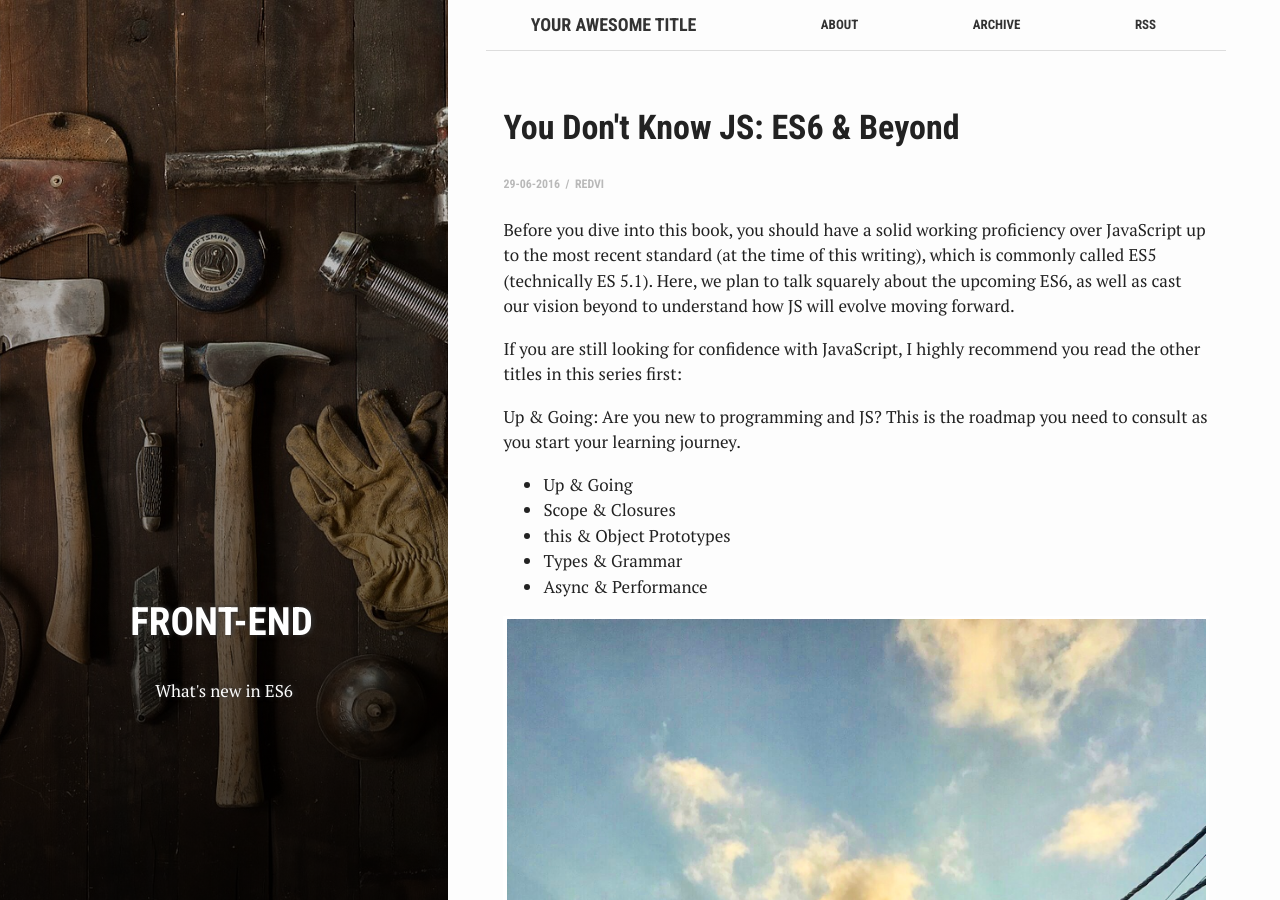
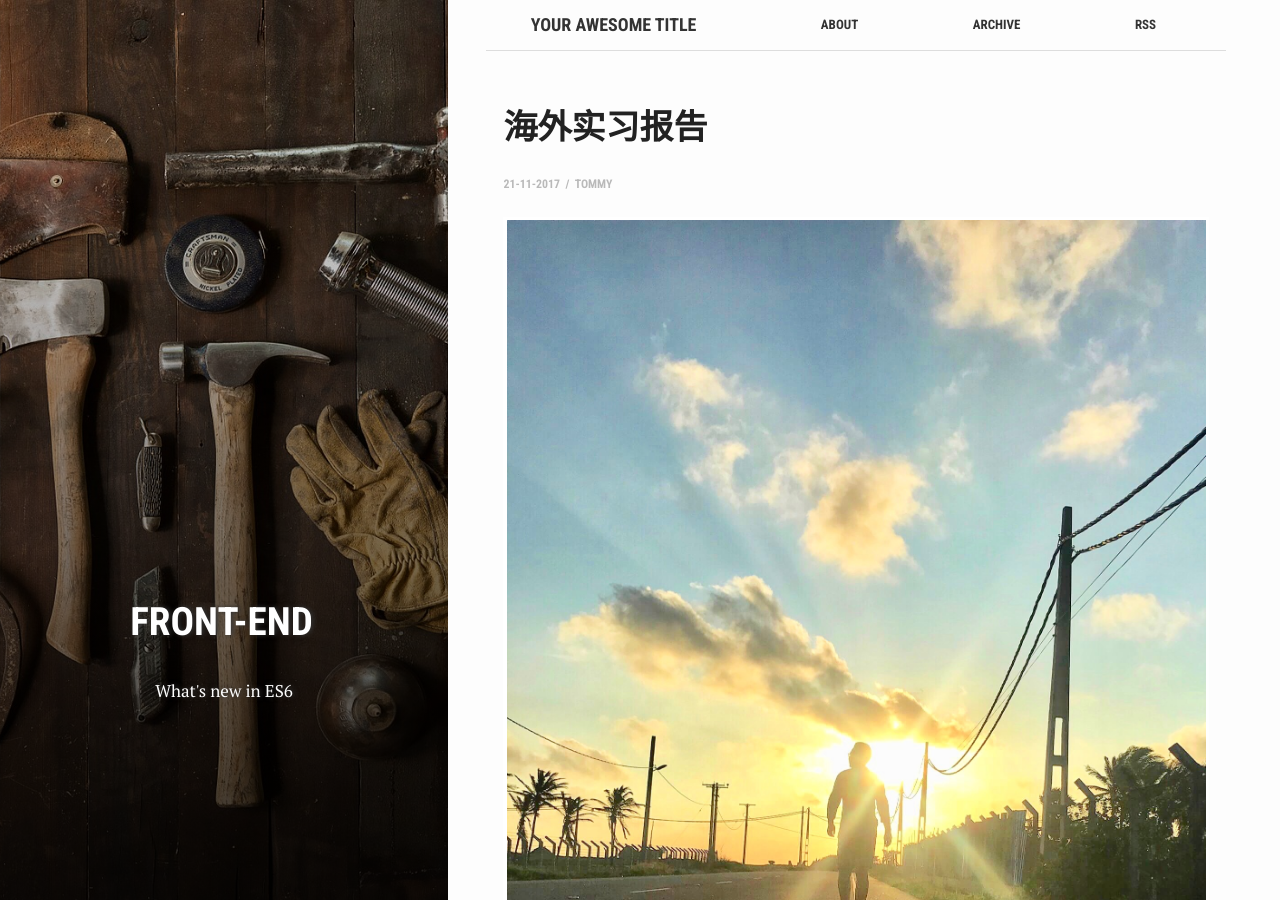
Before and after one commit to ceevon/hello-world, a Jekyll site: the page built from _posts/2016-06-29-es6.md, in a window 1280 px wide and 900 px high. Built offline with Jekyll 4.4.1, drawn with Linux system fonts in a browser that asks for light colours; some of the changed text lies outside the part shown.

Commit message:
修改日记

```diff
--- a/_posts/2016-06-29-es6.md
+++ b/_posts/2016-06-29-es6.md
@@ -1,41 +1,14 @@
 ---
 bg: "tools.jpg"
 layout: post
-title:  "You Don't Know JS: ES6 & Beyond"
-crawlertitle: "About ES6"
+title:  "海外实习报告"
+crawlertitle: "Puttalam"
 summary: "What's new in ES6"
-date:   2016-06-29 20:09:47 +0700
+date:   2017-11-21 08:09:47 +0700
 categories: posts
 tags: ['front-end']
-author: redVi
+author: Tommy
 ---
-Before you dive into this book, you should have a solid working proficiency over JavaScript up to the most recent standard (at the time of this writing), which is commonly called ES5 (technically ES 5.1). Here, we plan to talk squarely about the upcoming ES6, as well as cast our vision beyond to understand how JS will evolve moving forward.
 
-If you are still looking for confidence with JavaScript, I highly recommend you read the other titles in this series first:
-
-Up & Going: Are you new to programming and JS? This is the roadmap you need to consult as you start your learning journey.
-
-- Up & Going
-- Scope & Closures
-- this & Object Prototypes
-- Types & Grammar
-- Async & Performance
 
 [![railroad]({{ site.images | relative_url }}/rails.jpg)]({{ site.images | relative_url }}/rails.jpg)
-
-If you've already read all those titles and you feel pretty comfortable with the topics they cover, it's time we dive into the evolution of JS to explore all the changes coming not only soon but farther over the horizon.
-
-## `let` Declarations
-
-However, we can now create declarations that are bound to any block, called (unsurprisingly) *block scoping*. This means all we need is a pair of `{ .. }` to create a scope. Instead of using var, which always declares variables attached to the enclosing function (or global, if top level) scope, use `let`:
-
-{% highlight js %}
-var a = 2;
-
-{
-    let a = 3;
-    console.log( a );   // 3
-}
-
-console.log( a );       // 2
-{% endhighlight %}
```
